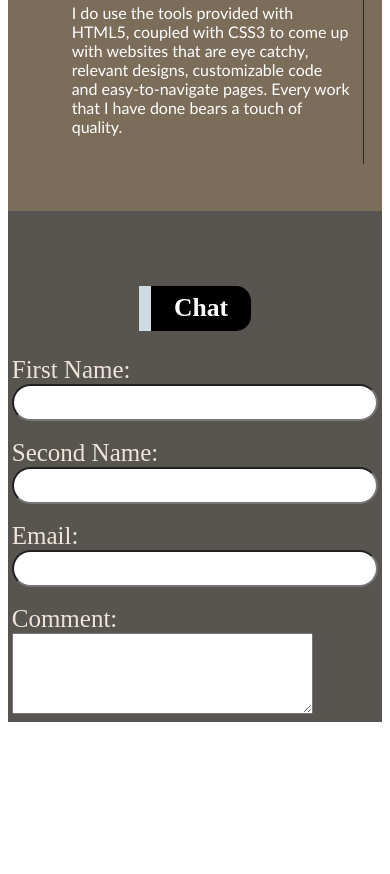
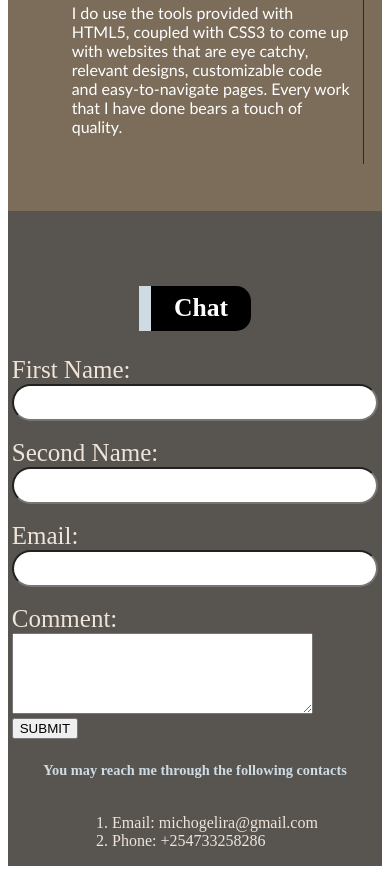
Before and after one commit to MichaelOdera/Portfolio, a plain HTML site: page index.html in a window 390 px wide. Shown: the part 3302-4176 px from the top of the page. Before the commit the page ends 4032 px from the top, so only its background shows below. Drawn offline with nearby package versions, Linux system fonts and the light colour scheme.

Commit message:
Added email and phone number to the contacts

```diff
--- a/index.html
+++ b/index.html
@@ -144,11 +144,19 @@
                 <input type="email" name="email" required><br><br>
 
                 <label for="comment">Comment:</label><br>
-                <textarea name="comment" rows="5" cols="35"></textarea>
+                <textarea name="comment" rows="5" cols="35"></textarea><br>
+
+                <input type="submit" value="SUBMIT">
             </form>
 
 
         </div>
+        <h4>You may reach me through the following contacts</h4>
+        <ol>
+            <li>Email: michogelira@gmail.com</li>
+            <li>Phone: +254733258286</li>
+
+        </ol>
 
 
     </div>
```
